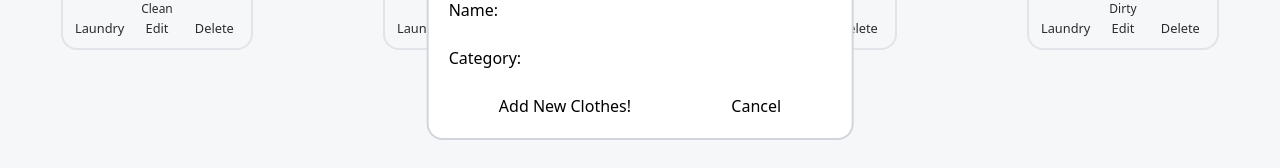
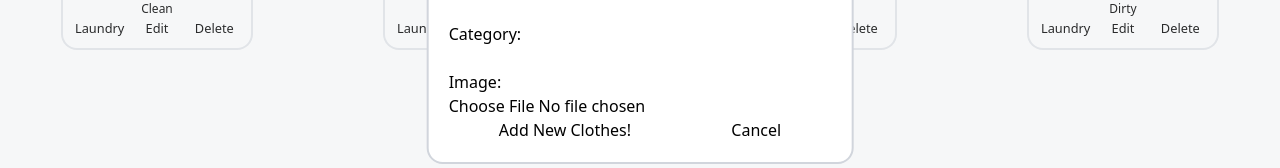
Before and after one commit to ansonkwokys/wardrobe-log, a React (Vite) app in the folder frontend/: page /wardrobe in a window 1280 px wide. Both pictures are taken after a click on the button "add new clothes". Shown: the part 342-510 px from the top of the page. Built offline with nearby package versions, Linux system fonts and the light colour scheme.

Commit message:
change form field, update multer

```diff
--- a/frontend/src/components/Wardrobe.jsx
+++ b/frontend/src/components/Wardrobe.jsx
@@ -121,9 +121,11 @@ export default function Wardrobe() {
                         className="rounded-2xl border-2 border-gray-300 p-5 bg-white margin w-1/3 absolute flex flex-col z-20 left-[50%] top-[50%] -translate-1/2"
                     >
                         <label>Name:</label>
-                        <input name="description" />
+                        <input name="description"/>
                         <label>Category:</label>
-                        <input name="category" />
+                        <input name="category"/>
+                        <label>Image:</label>
+                        <input type="file" name="image"/>
                         <div className="flex flex-row justify-around">
                             <button type="submit" onSubmit={addNewClothes}>
                                 Add New Clothes!
```
Also changed, not shown: 1 other file (tests, documents, lock files or other folders).
